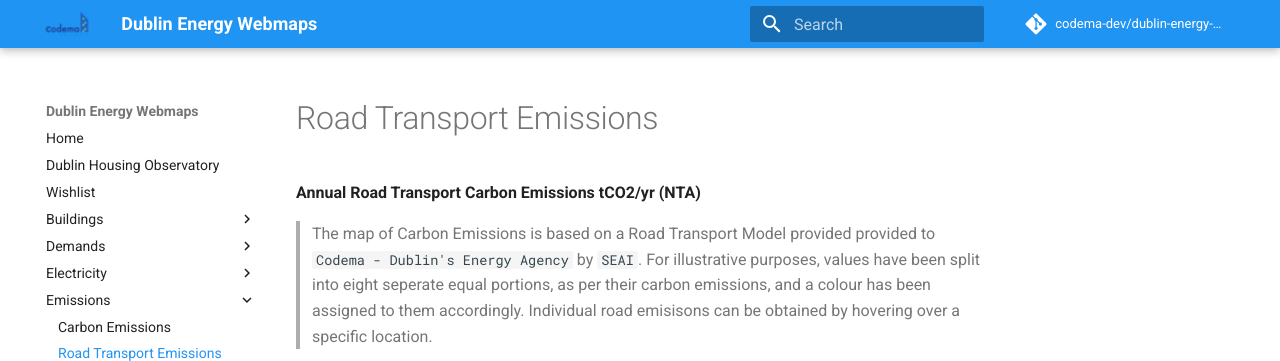
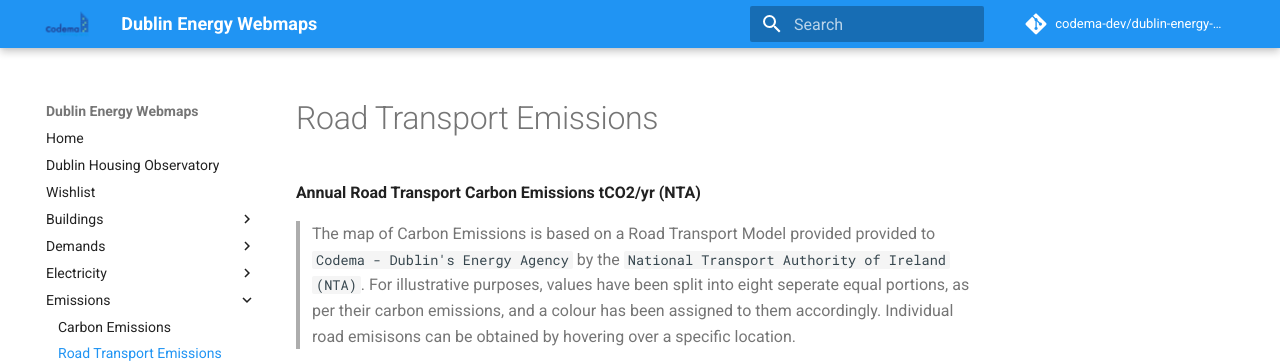
Before and after one commit to codema-dev/maps, an MkDocs documentation site: the page built from docs/emissions/Road-Transport-Emissions.md, in a window 1280 px wide and 900 px high, cut to the strip 0-361 px from the top of the window. Built offline with MkDocs 1.6.1 and Material for MkDocs 9.7.7, drawn with Linux system fonts in a browser that asks for light colours; comment, search, counter and statistics services are not loaded.

Commit message:
Update nta description to fix typo

```diff
--- a/docs/emissions/Road-Transport-Emissions.md
+++ b/docs/emissions/Road-Transport-Emissions.md
@@ -1,6 +1,6 @@
 **Annual Road Transport Carbon Emissions tCO2/yr (NTA)**
 
-> The map of Carbon Emissions is based on a Road Transport Model provided provided to `Codema - Dublin's Energy Agency` by `SEAI`. For illustrative purposes, values have been split into eight seperate equal portions, as per their carbon emissions, and a colour has been assigned to them accordingly. Individual road emisisons can be obtained by hovering over a specific location.
+> The map of Carbon Emissions is based on a Road Transport Model provided provided to `Codema - Dublin's Energy Agency` by the `National Transport Authority of Ireland (NTA)`. For illustrative purposes, values have been split into eight seperate equal portions, as per their carbon emissions, and a colour has been assigned to them accordingly. Individual road emisisons can be obtained by hovering over a specific location.
 
 <object type="text/html" data="../../html/nta_road_emissions.html" width="1000" height="1000" frameborder="0"></object>
 
```
